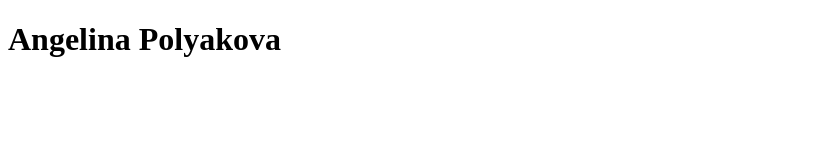
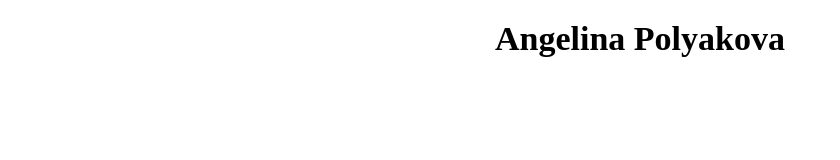
Before and after one commit to an-gelka/rsschool-cv, a plain HTML site: page index.html in a window 1280 px wide. Shown: the whole page, without its empty margins (0-840 px from the left). Drawn offline with Linux system fonts and the light colour scheme.

Commit message:
feat: add css file

```diff
--- a/assets/img/index.html
+++ b/index.html
@@ -4,6 +4,7 @@
   <meta charset="UTF-8">
   <meta name="viewport" content="width=device-width, initial-scale=1.0">
   <title>CV</title>
+  <link rel="stylesheet" href="style.css">
 </head>
 <body>
   <div class="wrapper">
--- /dev/null
+++ b/style.css
@@ -0,0 +1,29 @@
+*,
+*::before,
+*::after {
+  padding: 0;
+  margin: 0;
+  border: 0;
+  box-sizing: border-box;
+}
+
+body {
+  height: 100%;
+  color: #000;
+}
+
+.wrapper {
+  min-height: 100%;
+  overflow: hidden;
+}
+
+.container {
+  max-width: 1400px;
+  padding: 20px;
+  margin: 0 auto;
+}
+
+h1 {
+  font-size: 34px;
+  text-align: center;
+}
```
Also changed, not shown: 1 other file.
